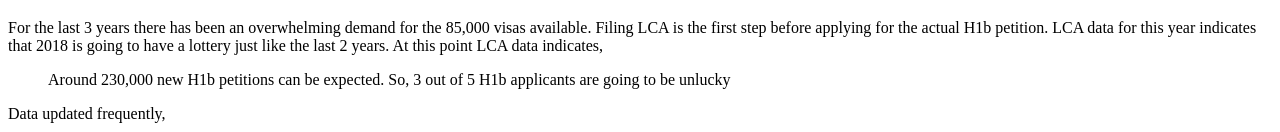
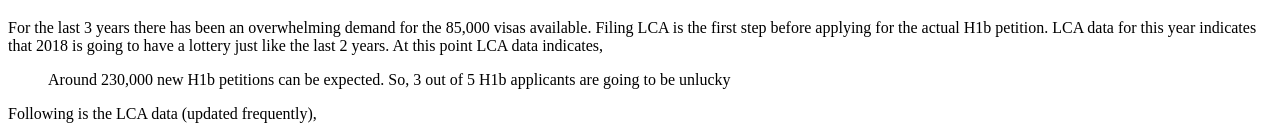
Before and after one commit to gitforwork2/gitforwork.github.io, a Jekyll site: the page built from _posts/2017-3-4-h1b-2018-lottery.md, in a window 1280 px wide and 900 px high, scrolled down 482 px, cut to the strip 0-290 px from the top of the window. Shown: the part 155-287 px from the top of the strip. Built offline with Jekyll 4.4.1, drawn with Linux system fonts in a browser that asks for light colours; nearby versions of some CDN libraries; comment, search, counter and statistics services are not loaded.

Commit message:
Update 2017-3-4-h1b-2018-lottery.md

```diff
--- a/_posts/2017-3-4-h1b-2018-lottery.md
+++ b/_posts/2017-3-4-h1b-2018-lottery.md
@@ -25,7 +25,7 @@ At this point LCA data indicates,
 
 > Around 230,000 new H1b petitions can be expected. So, 3 out of 5 H1b applicants are going to be unlucky
 
-Data updated frequently,
+Following is the LCA data (updated frequently),
 <iframe width="600" height="371" seamless frameborder="0" scrolling="no" src="https://docs.google.com/spreadsheets/d/13MwM9hmZoe7SOPsfaLmqp41Sem3BuZKCMnY8aP2Qv_g/pubchart?oid=2131404468&amp;format=interactive"></iframe>
 
 2015 and 2016 H1b lottery involved 230,000 and 236,000 petitions respectively. The above graph compares the LCAs decisions announced by DOL by March 3rd of the respective years. As you can see above, 2018 LCAs are roughly inline with the last 2 years. Hence, if the 2018 numbers continue to trend like the last 2 years, the projection for final H1b petitions is around 230,000 petitions. As data becomes available for the upcoming weeks, the projections might change. With H1b under lots of uncertainty, Employers may increase the number of petitions to make best use of the visas as they are available. But so far data doesn't show any increase. But, we will keep monitoring the data.
```
